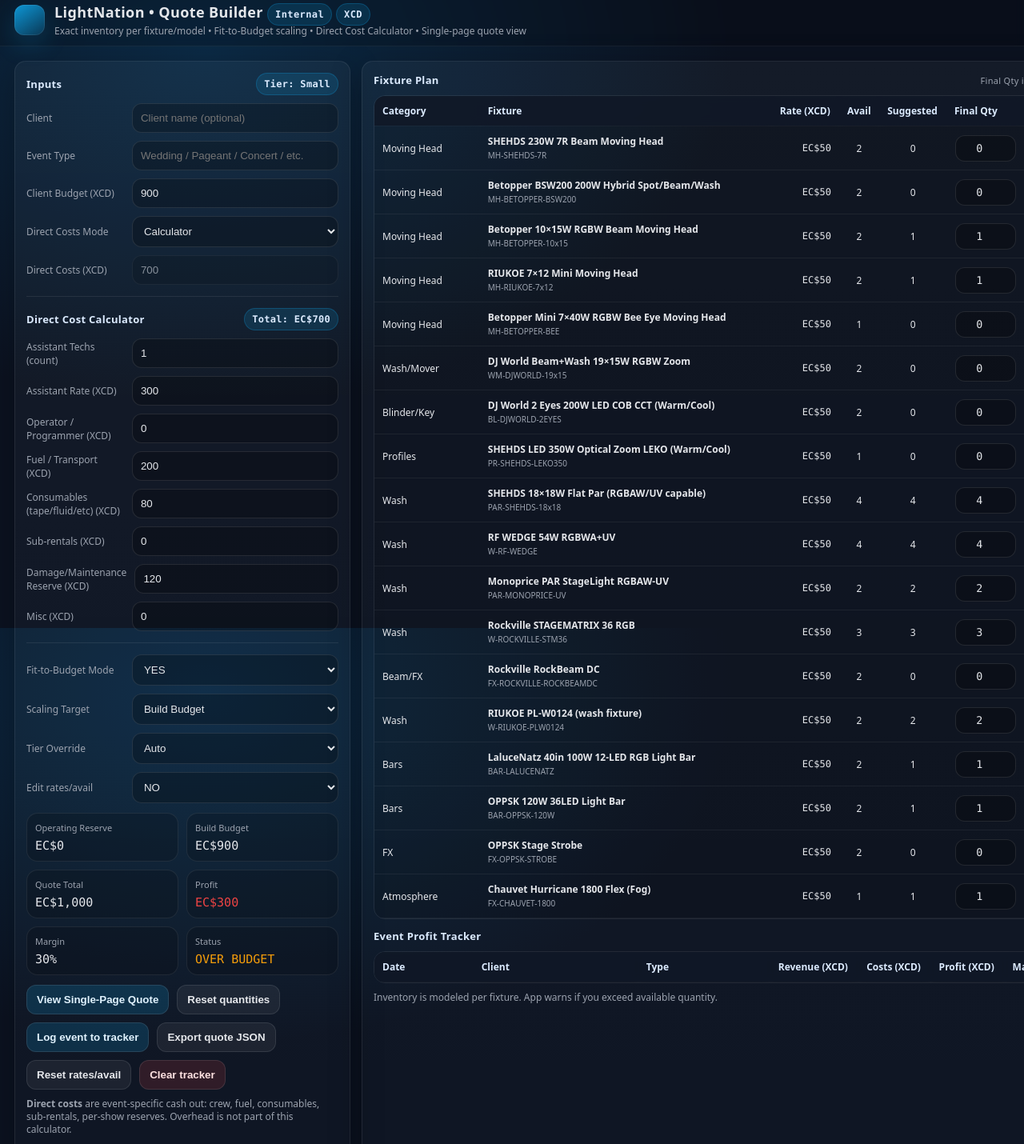
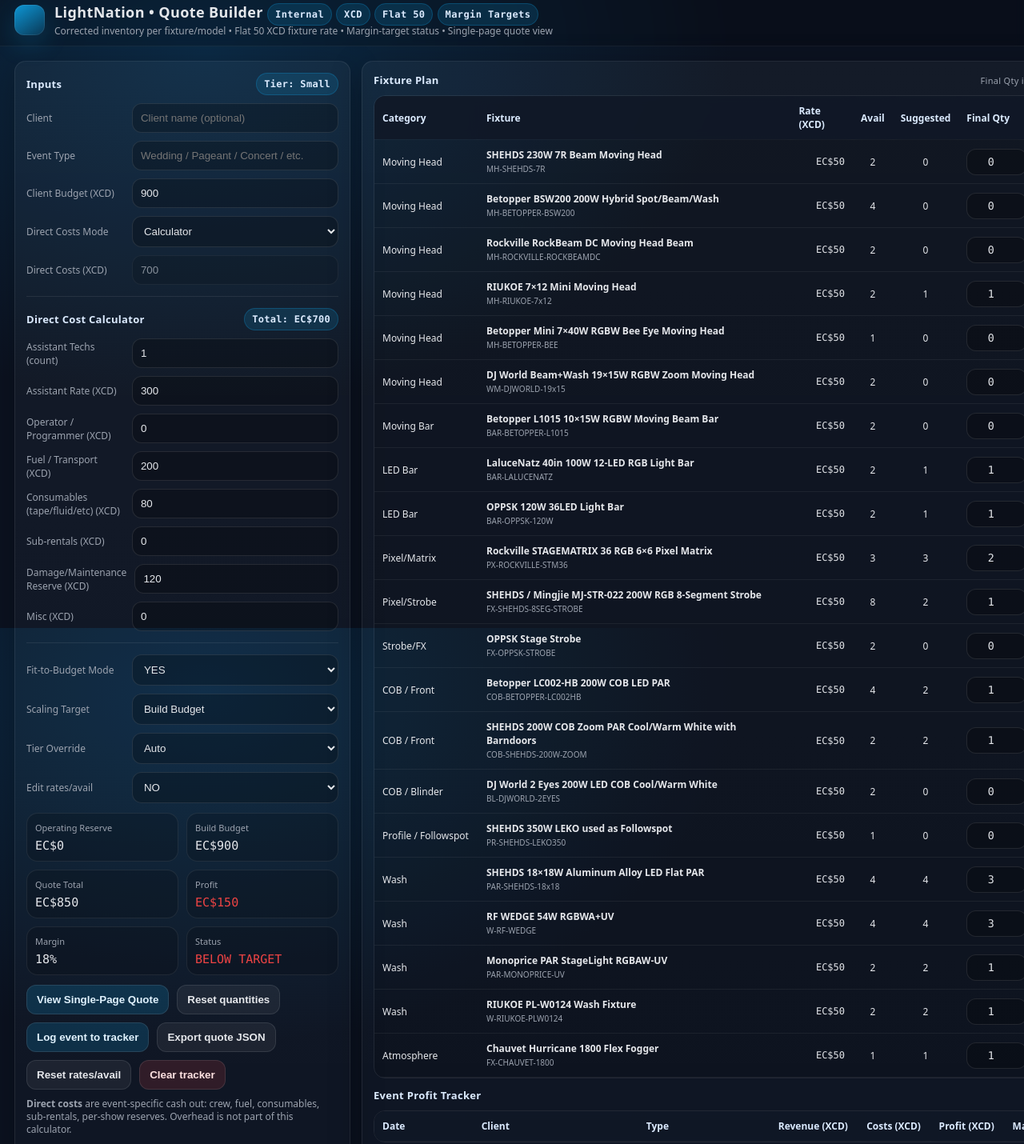
Before and after one commit to kimdale/Lightnation, a plain HTML site: page Quote_Builder_Antigua_MarginTargets_Flat50.html in a window 1280 px wide. Shown: the part 15-1445 px from the top of the page at 80% size. Drawn offline with Linux system fonts and the light colour scheme.

Commit message:
Update flat 50 margin target quote builder

```diff
--- a/Quote_Builder_Antigua_MarginTargets_Flat50.html
+++ b/Quote_Builder_Antigua_MarginTargets_Flat50.html
@@ -82,8 +82,8 @@
   <div class="brand">
     <div class="logo" aria-hidden="true"></div>
     <div>
-      <h1>LightNation • Quote Builder <span class="pill">Internal</span> <span class="pill">XCD</span></h1>
-      <div class="tag">Exact inventory per fixture/model • Fit-to-Budget scaling • Direct Cost Calculator • Single-page quote view</div>
+      <h1>LightNation • Quote Builder <span class="pill">Internal</span> <span class="pill">XCD</span> <span class="pill">Flat 50</span> <span class="pill">Margin Targets</span></h1>
+      <div class="tag">Corrected inventory per fixture/model • Flat 50 XCD fixture rate • Margin-target status • Single-page quote view</div>
     </div>
   </div>
 </header>
@@ -323,30 +323,34 @@
     ],
   };
 
-  // Inventory (LEKO qty corrected = 1)
+  // Inventory updated: corrected counts/classifications • flat 50 XCD fixture rate • LEKO qty = 1
   const DEFAULT_FIXTURES = [
     { sku:"MH-SHEHDS-7R",       category:"Moving Head", name:"SHEHDS 230W 7R Beam Moving Head", qty:2, rate:50, tags:["premium","beam"], suggested:{Small:0, Medium:1, Large:2} },
-    { sku:"MH-BETOPPER-BSW200", category:"Moving Head", name:"Betopper BSW200 200W Hybrid Spot/Beam/Wash", qty:2, rate:50, tags:["premium","hybrid"], suggested:{Small:0, Medium:2, Large:2} },
-    { sku:"MH-BETOPPER-10x15",  category:"Moving Head", name:"Betopper 10×15W RGBW Beam Moving Head", qty:2, rate:50, tags:["motion"], suggested:{Small:1, Medium:2, Large:2} },
+    { sku:"MH-BETOPPER-BSW200", category:"Moving Head", name:"Betopper BSW200 200W Hybrid Spot/Beam/Wash", qty:4, rate:50, tags:["premium","hybrid"], suggested:{Small:0, Medium:2, Large:4} },
+    { sku:"MH-ROCKVILLE-ROCKBEAMDC", category:"Moving Head", name:"Rockville RockBeam DC Moving Head Beam", qty:2, rate:50, tags:["beam","motion"], suggested:{Small:0, Medium:2, Large:2} },
     { sku:"MH-RIUKOE-7x12",     category:"Moving Head", name:"RIUKOE 7×12 Mini Moving Head", qty:2, rate:50, tags:["motion"], suggested:{Small:1, Medium:2, Large:2} },
-    { sku:"MH-BETOPPER-BEE",    category:"Moving Head", name:"Betopper Mini 7×40W RGBW Bee Eye Moving Head", qty:1, rate:50, tags:["motion"], suggested:{Small:0, Medium:1, Large:1} },
-    { sku:"WM-DJWORLD-19x15",   category:"Wash/Mover",  name:"DJ World Beam+Wash 19×15W RGBW Zoom", qty:2, rate:50, tags:["wash","motion"], suggested:{Small:0, Medium:2, Large:2} },
+    { sku:"MH-BETOPPER-BEE",    category:"Moving Head", name:"Betopper Mini 7×40W RGBW Bee Eye Moving Head", qty:1, rate:50, tags:["motion","eye-candy"], suggested:{Small:0, Medium:1, Large:1} },
+    { sku:"WM-DJWORLD-19x15",   category:"Moving Head", name:"DJ World Beam+Wash 19×15W RGBW Zoom Moving Head", qty:2, rate:50, tags:["wash","motion"], suggested:{Small:0, Medium:2, Large:2} },
 
-    { sku:"BL-DJWORLD-2EYES",   category:"Blinder/Key", name:"DJ World 2 Eyes 200W LED COB CCT (Warm/Cool)", qty:2, rate:50, tags:["key","punch"], suggested:{Small:0, Medium:1, Large:2} },
-    { sku:"PR-SHEHDS-LEKO350",  category:"Profiles",    name:"SHEHDS LED 350W Optical Zoom LEKO (Warm/Cool)", qty:1, rate:50, tags:["key","profile"], suggested:{Small:0, Medium:1, Large:1} },
+    { sku:"BAR-BETOPPER-L1015", category:"Moving Bar",  name:"Betopper L1015 10×15W RGBW Moving Beam Bar", qty:2, rate:50, tags:["bar","motion"], suggested:{Small:0, Medium:2, Large:2} },
+    { sku:"BAR-LALUCENATZ",     category:"LED Bar",     name:"LaluceNatz 40in 100W 12-LED RGB Light Bar", qty:2, rate:50, tags:["coverage"], suggested:{Small:1, Medium:2, Large:2} },
+    { sku:"BAR-OPPSK-120W",     category:"LED Bar",     name:"OPPSK 120W 36LED Light Bar", qty:2, rate:50, tags:["coverage"], suggested:{Small:1, Medium:2, Large:2} },
 
-    { sku:"PAR-SHEHDS-18x18",   category:"Wash",        name:"SHEHDS 18×18W Flat Par (RGBAW/UV capable)", qty:4, rate:50, tags:["fill"], suggested:{Small:4, Medium:4, Large:4} },
-    { sku:"W-RF-WEDGE",         category:"Wash",        name:"RF WEDGE 54W RGBWA+UV", qty:4, rate:50, tags:["fill","uv"], suggested:{Small:4, Medium:4, Large:4} },
-    { sku:"PAR-MONOPRICE-UV",   category:"Wash",        name:"Monoprice PAR StageLight RGBAW-UV", qty:2, rate:50, tags:["fill","uv"], suggested:{Small:2, Medium:2, Large:2} },
-    { sku:"W-ROCKVILLE-STM36",  category:"Wash",        name:"Rockville STAGEMATRIX 36 RGB", qty:3, rate:50, tags:["fill"], suggested:{Small:3, Medium:3, Large:3} },
-    { sku:"FX-ROCKVILLE-ROCKBEAMDC", category:"Beam/FX", name:"Rockville RockBeam DC", qty:2, rate:50, tags:["beam","fx"], suggested:{Small:0, Medium:2, Large:2} },
-    { sku:"W-RIUKOE-PLW0124",   category:"Wash",        name:"RIUKOE PL-W0124 (wash fixture)", qty:2, rate:50, tags:["fill"], suggested:{Small:2, Medium:2, Large:2} },
+    { sku:"PX-ROCKVILLE-STM36", category:"Pixel/Matrix", name:"Rockville STAGEMATRIX 36 RGB 6×6 Pixel Matrix", qty:3, rate:50, tags:["pixel","matrix"], suggested:{Small:3, Medium:3, Large:3} },
+    { sku:"FX-SHEHDS-8SEG-STROBE", category:"Pixel/Strobe", name:"SHEHDS / Mingjie MJ-STR-022 200W RGB 8-Segment Strobe", qty:8, rate:50, tags:["strobe","pixel"], suggested:{Small:2, Medium:4, Large:8} },
+    { sku:"FX-OPPSK-STROBE",    category:"Strobe/FX",   name:"OPPSK Stage Strobe", qty:2, rate:50, tags:["strobe","fx"], suggested:{Small:0, Medium:2, Large:2} },
 
-    { sku:"BAR-LALUCENATZ",     category:"Bars",        name:"LaluceNatz 40in 100W 12-LED RGB Light Bar", qty:2, rate:50, tags:["coverage"], suggested:{Small:1, Medium:2, Large:2} },
-    { sku:"BAR-OPPSK-120W",     category:"Bars",        name:"OPPSK 120W 36LED Light Bar", qty:2, rate:50, tags:["coverage"], suggested:{Small:1, Medium:2, Large:2} },
+    { sku:"COB-BETOPPER-LC002HB", category:"COB / Front", name:"Betopper LC002-HB 200W COB LED PAR", qty:4, rate:50, tags:["front","cob"], suggested:{Small:2, Medium:4, Large:4} },
+    { sku:"COB-SHEHDS-200W-ZOOM", category:"COB / Front", name:"SHEHDS 200W COB Zoom PAR Cool/Warm White with Barndoors", qty:2, rate:50, tags:["front","zoom"], suggested:{Small:2, Medium:2, Large:2} },
+    { sku:"BL-DJWORLD-2EYES",   category:"COB / Blinder", name:"DJ World 2 Eyes 200W LED COB Cool/Warm White", qty:2, rate:50, tags:["key","punch"], suggested:{Small:0, Medium:1, Large:2} },
+    { sku:"PR-SHEHDS-LEKO350",  category:"Profile / Followspot", name:"SHEHDS 350W LEKO used as Followspot", qty:1, rate:50, tags:["followspot","profile"], suggested:{Small:0, Medium:1, Large:1} },
 
-    { sku:"FX-OPPSK-STROBE",    category:"FX",          name:"OPPSK Stage Strobe", qty:2, rate:50, tags:["fx"], suggested:{Small:0, Medium:2, Large:2} },
-    { sku:"FX-CHAUVET-1800",    category:"Atmosphere",  name:"Chauvet Hurricane 1800 Flex (Fog)", qty:1, rate:50, tags:["multiplier"], suggested:{Small:1, Medium:1, Large:1}, keepMin:1 },
+    { sku:"PAR-SHEHDS-18x18",   category:"Wash",        name:"SHEHDS 18×18W Aluminum Alloy LED Flat PAR", qty:4, rate:50, tags:["wash","fill"], suggested:{Small:4, Medium:4, Large:4} },
+    { sku:"W-RF-WEDGE",         category:"Wash",        name:"RF WEDGE 54W RGBWA+UV", qty:4, rate:50, tags:["wash","uv"], suggested:{Small:4, Medium:4, Large:4} },
+    { sku:"PAR-MONOPRICE-UV",   category:"Wash",        name:"Monoprice PAR StageLight RGBAW-UV", qty:2, rate:50, tags:["wash","uv"], suggested:{Small:2, Medium:2, Large:2} },
+    { sku:"W-RIUKOE-PLW0124",   category:"Wash",        name:"RIUKOE PL-W0124 Wash Fixture", qty:2, rate:50, tags:["wash","fill"], suggested:{Small:2, Medium:2, Large:2} },
+
+    { sku:"FX-CHAUVET-1800",    category:"Atmosphere",  name:"Chauvet Hurricane 1800 Flex Fogger", qty:1, rate:50, tags:["atmosphere","fog"], suggested:{Small:1, Medium:1, Large:1}, keepMin:1 },
   ];
 
   let state = {
@@ -361,15 +365,15 @@
   };
 
   // ---- Storage ----
-  function loadLog(){ try{ const raw=localStorage.getItem("ln268_log_xcd_margin_targets_flat50_margin_targets_rates"); state.log = raw?JSON.parse(raw):[]; }catch{ state.log=[]; } }
-  function saveLog(){ localStorage.setItem("ln268_log_xcd_margin_targets_flat50_margin_targets_rates", JSON.stringify(state.log)); }
+  function loadLog(){ try{ const raw=localStorage.getItem("ln268_log_xcd_margin_targets_flat50_corrected_inventory_v2"); state.log = raw?JSON.parse(raw):[]; }catch{ state.log=[]; } }
+  function saveLog(){ localStorage.setItem("ln268_log_xcd_margin_targets_flat50_corrected_inventory_v2", JSON.stringify(state.log)); }
 
-  function loadFixtureOverrides(){ try{ const raw=localStorage.getItem("ln268_fixture_overrides_xcd_margin_targets_flat50_margin_targets_rates"); return raw?JSON.parse(raw):{}; }catch{ return {}; } }
-  function saveFixtureOverrides(o){ localStorage.setItem("ln268_fixture_overrides_xcd_margin_targets_flat50_margin_targets_rates", JSON.stringify(o)); }
-  function resetFixtureOverrides(){ localStorage.removeItem("ln268_fixture_overrides_xcd_margin_targets_flat50_margin_targets_rates"); }
+  function loadFixtureOverrides(){ try{ const raw=localStorage.getItem("ln268_fixture_overrides_xcd_margin_targets_flat50_corrected_inventory_v2"); return raw?JSON.parse(raw):{}; }catch{ return {}; } }
+  function saveFixtureOverrides(o){ localStorage.setItem("ln268_fixture_overrides_xcd_margin_targets_flat50_corrected_inventory_v2", JSON.stringify(o)); }
+  function resetFixtureOverrides(){ localStorage.removeItem("ln268_fixture_overrides_xcd_margin_targets_flat50_corrected_inventory_v2"); }
 
-  function loadDc(){ try{ const raw=localStorage.getItem("ln268_dc_xcd_margin_targets_flat50_margin_targets_rates"); return raw?JSON.parse(raw):null; }catch{ return null; } }
-  function saveDc(){ localStorage.setItem("ln268_dc_xcd_margin_targets_flat50_margin_targets_rates", JSON.stringify(state.dc)); }
+  function loadDc(){ try{ const raw=localStorage.getItem("ln268_dc_xcd_margin_targets_flat50_corrected_inventory_v2"); return raw?JSON.parse(raw):null; }catch{ return null; } }
+  function saveDc(){ localStorage.setItem("ln268_dc_xcd_margin_targets_flat50_corrected_inventory_v2", JSON.stringify(state.dc)); }
 
   // ---- Rules / init ----
   function computeTier(budget){ for(const t of RULES.tiers){ if(budget<=t.maxBudget) return t.name; } return "Large"; }
```
